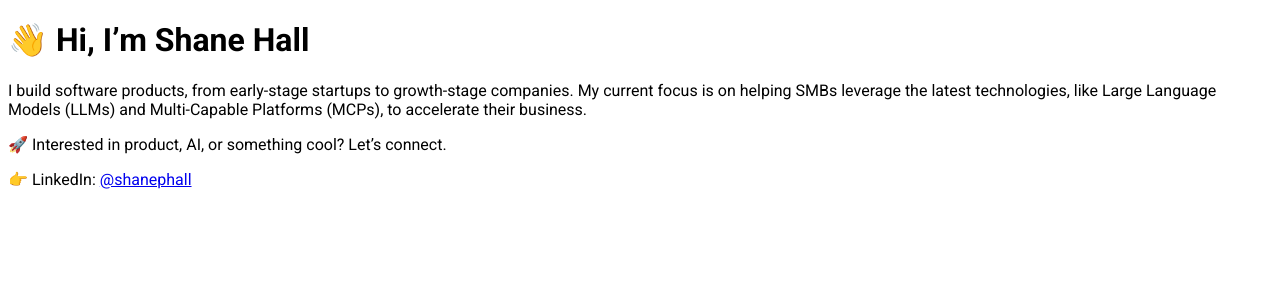
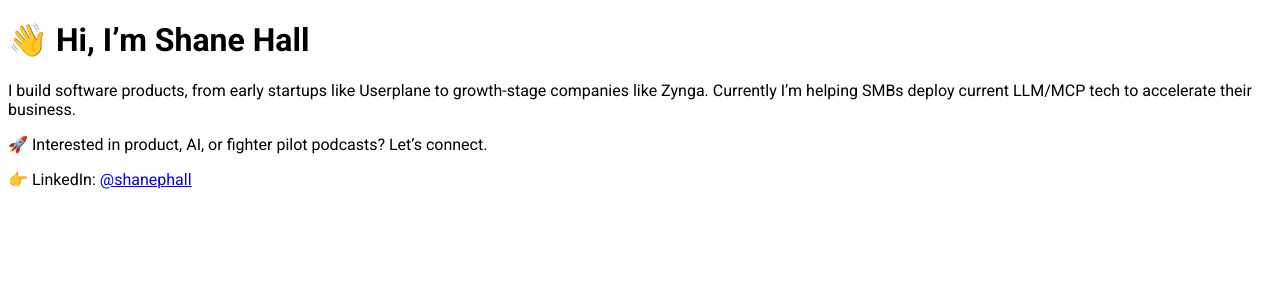
Before and after one commit to shanephall/shanephall, a Jekyll site: the page built from index.md, in a window 1280 px wide. Shown: the top 300 px of the page. Built offline with Jekyll 4.4.1, drawn with Linux system fonts in a browser that asks for light colours.

Commit message:
Update index.md

```diff
--- a/index.md
+++ b/index.md
@@ -5,8 +5,8 @@ title: Shane Hall
 
 # 👋 Hi, I’m Shane Hall
 
-I build software products, from early-stage startups to growth-stage companies. My current focus is on helping SMBs leverage the latest technologies, like Large Language Models (LLMs) and Multi-Capable Platforms (MCPs), to accelerate their business.
+I build software products, from early startups like Userplane to growth-stage companies like Zynga. Currently I'm helping SMBs deploy current LLM/MCP tech to accelerate their business.
 
-🚀 Interested in product, AI, or something cool? Let’s connect.
+🚀 Interested in product, AI, or fighter pilot podcasts? Let’s connect.
 
 👉 LinkedIn: [@shanephall](https://www.linkedin.com/in/shanephall)
```
